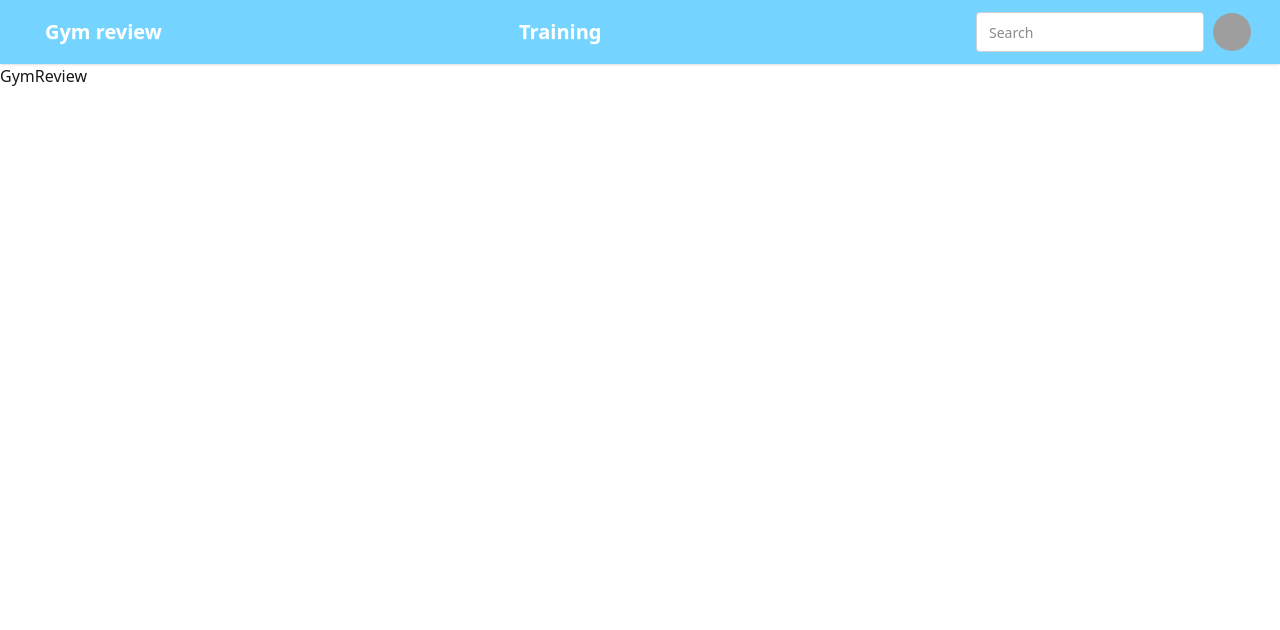
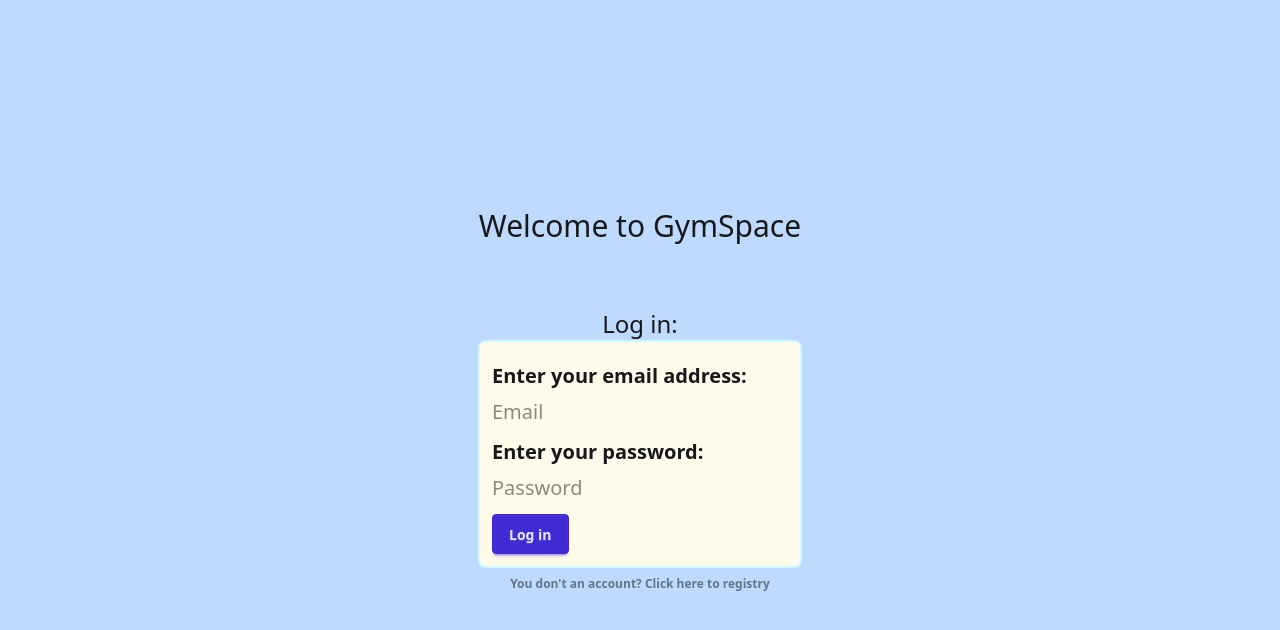
Before and after one commit to NemanjaSavic-hub/GymSpace, a React app in the folder frontend/: page / in a window 1280 px wide. Shown: the top 630 px of the page. Built offline with nearby package versions, Linux system fonts and the light colour scheme; no server answers; grey boxes are pictures that could not be loaded; the HTML template or start-up script is replaced by a standard one.

Commit message:
Made log in page

```diff
--- a/frontend/package.json
+++ b/frontend/package.json
@@ -13,6 +13,7 @@
     "@tailwindcss/vite": "^4.1.18",
     "react": "^19.2.0",
     "react-dom": "^19.2.0",
+    "react-hook-form": "^7.71.1",
     "tailwindcss": "^4.1.18"
   },
   "devDependencies": {
--- a/frontend/src/App.tsx
+++ b/frontend/src/App.tsx
@@ -1,11 +1,12 @@
 import Home from "./pages/Home"
+import Login from "./pages/Login"
 
 
 function App() {
 
   return (
     <>
-      <Home/>
+      <Login/>
     </>
   )
 }
--- a/frontend/src/index.css
+++ b/frontend/src/index.css
@@ -1,2 +1,8 @@
 @import "tailwindcss";
 @plugin "daisyui";
+
+html,
+body,
+#root {
+  height: 100%;
+}
--- a/frontend/src/pages/GymReview.tsx
+++ b/frontend/src/pages/GymReview.tsx
@@ -3,14 +3,14 @@ import { useEffect } from "react"
 
 const GymReview = () => {
 
-    useEffect( () => {
-        fetch("http://localhost:8080/users").then(r => r.json()).then(r => console.log(r)).catch(e => console.log(e));
+    // useEffect( () => {
+    //     fetch("http://localhost:8080/users").then(r => r.json()).then(r => console.log(r)).catch(e => console.log(e));
 
-    },[])
+    // },[])
 
-    const loadUsers = () => {
-        fetch("http://localhost:8080/users").then(r => r.json()).then(r => console.log(r)).catch(e => console.log(e));
-    }
+    // const loadUsers = () => {
+    //     fetch("http://localhost:8080/users").then(r => r.json()).then(r => console.log(r)).catch(e => console.log(e));
+    // }
   return (
     <div>GymReview</div>
   )
--- /dev/null
+++ b/frontend/src/pages/Login.tsx
@@ -0,0 +1,41 @@
+import { useForm, type FieldValues } from 'react-hook-form';
+
+
+const Login = () => {
+
+ const { register, handleSubmit, formState: { errors }, control } = useForm();
+  const onSubmit = (data : FieldValues) => console.log(data);
+  console.log(errors);
+
+  return (
+    <>
+
+        <div className="flex flex-col justify-center items-center h-full bg-blue-200">
+        <h1 className="text-3xl mb-16">Welcome to GymSpace</h1>
+        <h2 className="text-2xl">Log in:</h2>
+        <div className="bg-amber-50 p-3 border-2 border-cyan-100 rounded-box">
+            <form onSubmit={handleSubmit(onSubmit)} >
+                <fieldset className="fieldset text-xl">
+                    <legend className="fieldset-legend ">Enter your email address:</legend>
+                    <input type="email" placeholder="Email" {...register("Email", {required: true, pattern: /^\S+@\S+$/i})} className='email' />
+                    {/* <p className="label">Optional</p> */}
+                </fieldset>
+                <fieldset className="fieldset text-xl">
+                    <legend className="fieldset-legend">Enter your password:</legend>
+                    <input type="password" placeholder="Password" {...register("Password", {required: true})} className='password' />
+                    {/* <p className="label">Optional</p> */}
+                </fieldset>
+
+              <div>
+                <button className="btn btn-primary mt-2" type="submit">Log in</button>
+              </div>
+
+            </form>
+        </div>
+        <p className="text-xs font-bold pt-2 text-slate-500 hover:text-blue-600 hover:cursor-pointer">You don't an account? Click here to registry</p>
+        </div>
+    </>
+  )
+}
+
+export default Login
```
Also changed, not shown: frontend/src/components/EmailInput.tsx (added, +18 -0 lines), 1 other file (tests, documents, lock files or other folders).
